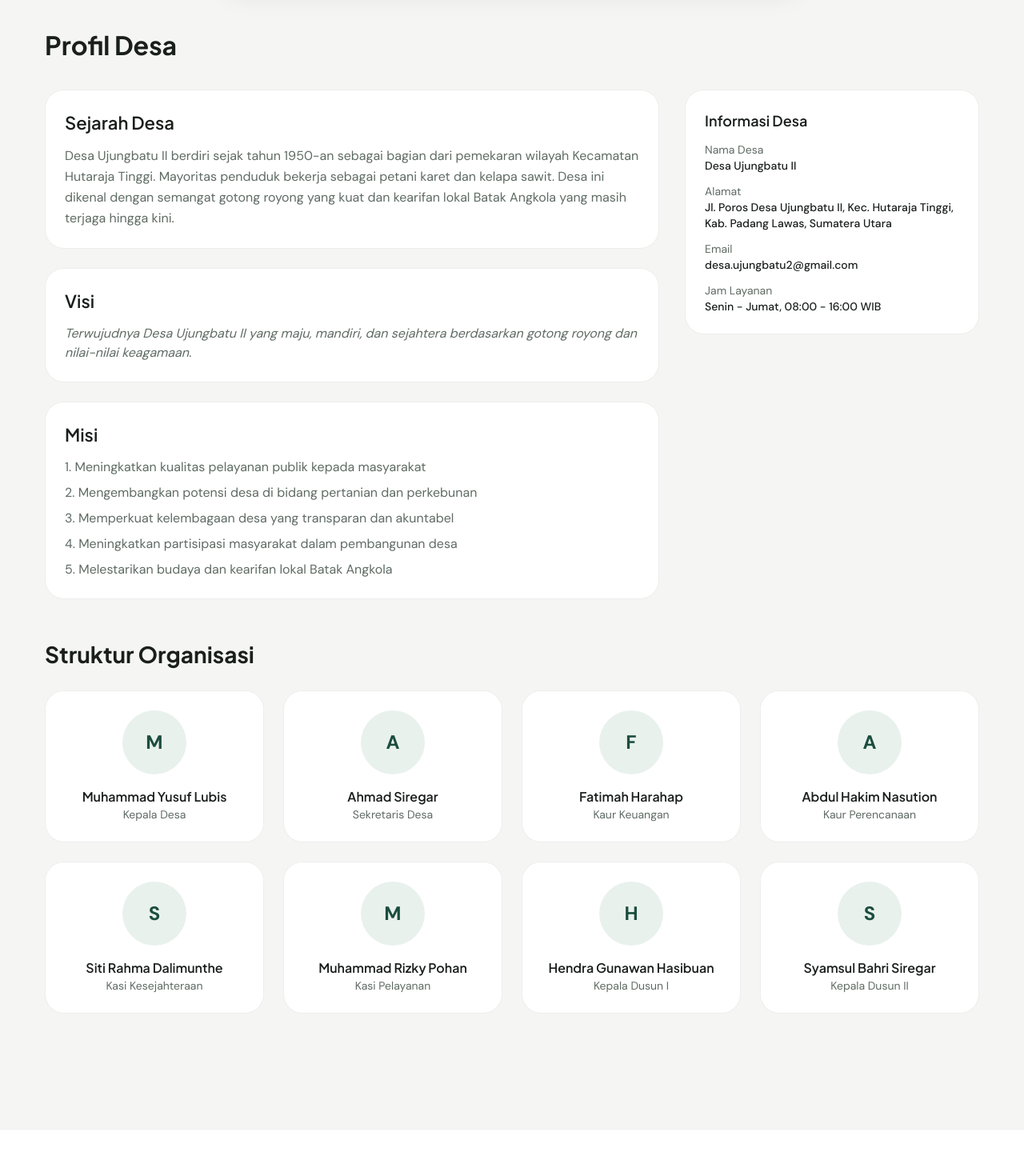
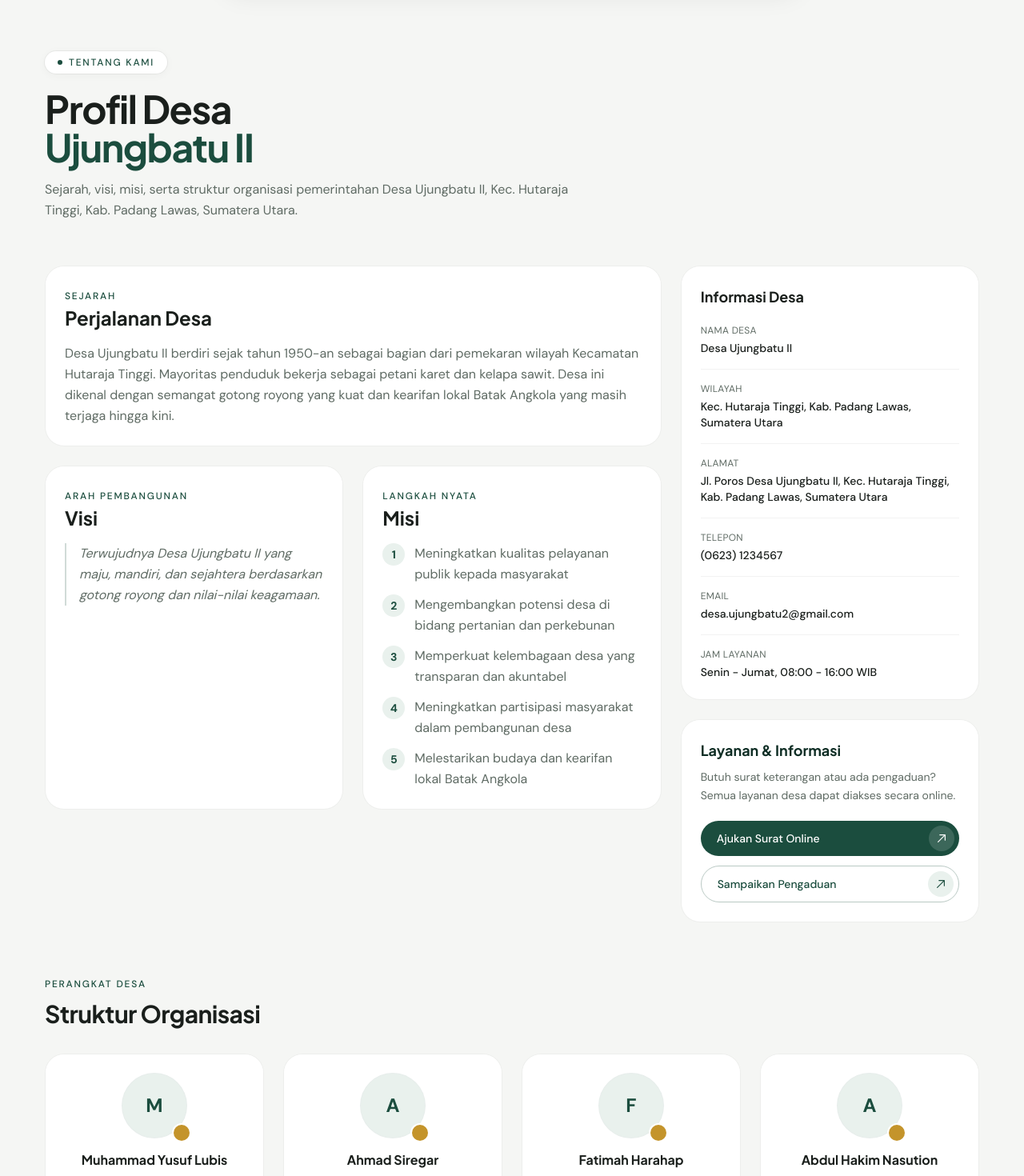
Before and after one commit to Stackpilot02/SID-UjungbatuII, a Next.js app: page /desa/profil in a window 1280 px wide. Shown: the part 80-1550 px from the top of the page at 80% size. Built offline with nearby package versions, Linux system fonts and the light colour scheme; no server answers; a web font is replaced by a local one.

Commit message:
feat: perbaiki layout halaman profil desa

```diff
--- a/src/app/(public)/desa/profil/page.tsx
+++ b/src/app/(public)/desa/profil/page.tsx
@@ -4,45 +4,127 @@ import { VillageProfile, OrganizationStructureItem } from '@/lib/types';
 
 export const dynamic = 'force-dynamic';
 
+const infoItems = [
+  { label: 'Nama Desa', key: 'villageName' as const },
+  { label: 'Wilayah', key: 'region' as const },
+  { label: 'Alamat', key: 'address' as const },
+  { label: 'Telepon', key: 'phone' as const },
+  { label: 'Email', key: 'email' as const },
+  { label: 'Jam Layanan', key: 'workingHours' as const },
+];
+
 export default async function ProfilPage() {
   const { profile, structure } = await api.get<{ profile: VillageProfile; structure: OrganizationStructureItem[] }>('/api/profile');
   const v = profile || {} as VillageProfile;
+  const region = [v.district, v.regency, v.province].filter(Boolean).join(', ');
+
+  const infoValues: Record<string, string> = {
+    villageName: v.villageName ?? '',
+    region: region ?? '',
+    address: v.address ?? '',
+    phone: v.phone ?? '',
+    email: v.email ?? '',
+    workingHours: v.workingHours ?? '',
+  };
 
   return (
-    <div className="max-w-[1200px] mx-auto px-4 py-12">
-      <h1 className="text-[32px] font-bold mb-8">Profil Desa</h1>
+    <div className="max-w-[1200px] mx-auto px-4 py-14 md:py-20">
+      <div className="mb-14">
+        <span className="inline-flex items-center gap-2 bg-white rounded-full px-4 py-1.5 ring-1 ring-black/[0.05] shadow-[0_2px_12px_rgba(27,30,28,0.04)]">
+          <span className="w-1.5 h-1.5 rounded-full bg-[var(--color-primary)]" />
+          <span className="text-xs font-medium text-[var(--color-primary)] tracking-[0.15em] uppercase">Tentang Kami</span>
+        </span>
+        <h1 className="text-4xl md:text-5xl font-[family-name:var(--font-heading)] font-bold tracking-[-0.03em] mt-5 mb-4">
+          Profil Desa
+          <span className="block text-[var(--color-primary)]">Ujungbatu II</span>
+        </h1>
+        <p className="text-[var(--color-text-muted)] max-w-2xl leading-relaxed">
+          Sejarah, visi, misi, serta struktur organisasi pemerintahan Desa Ujungbatu II, Kec. Hutaraja Tinggi, Kab. Padang Lawas, Sumatera Utara.
+        </p>
+      </div>
 
-      <div className="grid grid-cols-1 lg:grid-cols-3 gap-8 mb-12">
+      <div className="grid grid-cols-1 lg:grid-cols-3 gap-6 mb-16">
         <div className="lg:col-span-2 space-y-6">
-          <Card><h2 className="text-[22px] font-semibold mb-3">Sejarah Desa</h2><p className="text-[var(--color-text-muted)] leading-relaxed">{v.history}</p></Card>
-          <Card><h2 className="text-[22px] font-semibold mb-3">Visi</h2><p className="text-[var(--color-text-muted)] italic">{v.vision}</p></Card>
           <Card>
-            <h2 className="text-[22px] font-semibold mb-3">Misi</h2>
-            <ol className="list-decimal list-inside space-y-2 text-[var(--color-text-muted)]">
-              {(v.mission || []).map((m: string, i: number) => <li key={i}>{m}</li>)}
-            </ol>
+            <span className="text-xs font-medium text-[var(--color-primary)] tracking-[0.15em] uppercase">Sejarah</span>
+            <h2 className="text-2xl font-bold font-[family-name:var(--font-heading)] mb-4">Perjalanan Desa</h2>
+            <p className="text-[var(--color-text-muted)] leading-relaxed">{v.history}</p>
           </Card>
+
+          <div className="grid grid-cols-1 md:grid-cols-2 gap-6">
+            <Card className="h-full">
+              <span className="text-xs font-medium text-[var(--color-primary)] tracking-[0.15em] uppercase">Arah Pembangunan</span>
+              <h2 className="text-2xl font-bold font-[family-name:var(--font-heading)] mb-4">Visi</h2>
+              <p className="text-[var(--color-text-muted)] leading-relaxed italic border-l-2 border-[var(--color-primary)]/20 pl-4">{v.vision}</p>
+            </Card>
+            <Card className="h-full">
+              <span className="text-xs font-medium text-[var(--color-primary)] tracking-[0.15em] uppercase">Langkah Nyata</span>
+              <h2 className="text-2xl font-bold font-[family-name:var(--font-heading)] mb-4">Misi</h2>
+              <ol className="space-y-3 text-[var(--color-text-muted)]">
+                {(v.mission || []).map((m: string, i: number) => (
+                  <li key={i} className="flex gap-3">
+                    <span className="flex-shrink-0 w-7 h-7 rounded-full bg-[var(--color-primary-tint)] text-[var(--color-primary)] text-sm font-bold flex items-center justify-center">{i + 1}</span>
+                    <span className="leading-relaxed">{m}</span>
+                  </li>
+                ))}
+              </ol>
+            </Card>
+          </div>
         </div>
+
         <div className="space-y-6">
           <Card>
-            <h3 className="font-semibold text-lg mb-3">Informasi Desa</h3>
-            <dl className="space-y-3 text-sm">
-              <div><dt className="text-[var(--color-text-muted)]">Nama Desa</dt><dd className="font-medium">{v.villageName}</dd></div>
-              <div><dt className="text-[var(--color-text-muted)]">Alamat</dt><dd className="font-medium">{v.address}</dd></div>
-              <div><dt className="text-[var(--color-text-muted)]">Email</dt><dd className="font-medium">{v.email}</dd></div>
-              <div><dt className="text-[var(--color-text-muted)]">Jam Layanan</dt><dd className="font-medium">{v.workingHours}</dd></div>
+            <h3 className="font-bold text-lg font-[family-name:var(--font-heading)] mb-5">Informasi Desa</h3>
+            <dl className="space-y-4 text-sm">
+              {infoItems.map((item) => (
+                <div key={item.key} className="pb-4 border-b border-black/[0.05] last:border-0 last:pb-0">
+                  <dt className="text-xs text-[var(--color-text-muted)] uppercase tracking-wide mb-1">{item.label}</dt>
+                  <dd className="font-medium">{infoValues[item.key] || '—'}</dd>
+                </div>
+              ))}
             </dl>
+          </Card>
+
+          <Card className="bg-[var(--color-primary-tint)]" innerClassName="bg-[var(--color-primary-tint)]">
+            <h3 className="font-bold text-lg font-[family-name:var(--font-heading)] text-[var(--color-primary-dark)] mb-2">Layanan & Informasi</h3>
+            <p className="text-sm text-[var(--color-text-muted)] leading-relaxed">
+              Butuh surat keterangan atau ada pengaduan? Semua layanan desa dapat diakses secara online.
+            </p>
+            <div className="mt-5 flex flex-col gap-3">
+              <a href="/desa/layanan-surat" className="group inline-flex items-center justify-between gap-2 bg-[var(--color-primary)] text-white rounded-full pl-5 pr-1.5 py-1.5 text-sm font-medium transition-all duration-500 ease-[cubic-bezier(0.32,0.72,0,1)] hover:bg-[var(--color-primary-dark)] active:scale-[0.97]">
+                Ajukan Surat Online
+                <span className="w-8 h-8 rounded-full bg-white/15 flex items-center justify-center transition-transform duration-500 ease-[cubic-bezier(0.32,0.72,0,1)] group-hover:translate-x-0.5">
+                  <svg className="w-3.5 h-3.5" fill="none" stroke="currentColor" strokeWidth={2} viewBox="0 0 24 24">
+                    <path strokeLinecap="round" strokeLinejoin="round" d="M4.5 19.5l15-15m0 0H8.25m11.25 0v11.25" />
+                  </svg>
+                </span>
+              </a>
+              <a href="/desa/pengaduan" className="group inline-flex items-center justify-between gap-2 border border-[var(--color-primary)]/30 text-[var(--color-primary)] rounded-full pl-5 pr-1.5 py-1.5 text-sm font-medium transition-all duration-500 ease-[cubic-bezier(0.32,0.72,0,1)] hover:bg-white active:scale-[0.97]">
+                Sampaikan Pengaduan
+                <span className="w-8 h-8 rounded-full bg-[var(--color-primary-tint)] flex items-center justify-center transition-transform duration-500 ease-[cubic-bezier(0.32,0.72,0,1)] group-hover:translate-x-0.5">
+                  <svg className="w-3.5 h-3.5" fill="none" stroke="currentColor" strokeWidth={2} viewBox="0 0 24 24">
+                    <path strokeLinecap="round" strokeLinejoin="round" d="M4.5 19.5l15-15m0 0H8.25m11.25 0v11.25" />
+                  </svg>
+                </span>
+              </a>
+            </div>
           </Card>
         </div>
       </div>
 
-      <h2 className="text-[28px] font-bold mb-6">Struktur Organisasi</h2>
+      <div className="mb-8">
+        <span className="text-xs font-medium text-[var(--color-primary)] tracking-[0.15em] uppercase">Perangkat Desa</span>
+        <h2 className="text-3xl font-bold font-[family-name:var(--font-heading)] tracking-[-0.02em] mt-2">Struktur Organisasi</h2>
+      </div>
       <div className="grid grid-cols-1 sm:grid-cols-2 lg:grid-cols-4 gap-6">
         {(structure || []).map((person: OrganizationStructureItem) => (
           <Card key={person.id} className="text-center">
-            <div className="w-20 h-20 rounded-full bg-[var(--color-primary-tint)] mx-auto mb-4 flex items-center justify-center text-[var(--color-primary)] text-2xl font-bold">{person.name.charAt(0)}</div>
-            <h3 className="font-semibold">{person.name}</h3>
-            <p className="text-sm text-[var(--color-text-muted)]">{person.position}</p>
+            <div className="relative w-20 h-20 rounded-full mx-auto mb-4 bg-[var(--color-primary-tint)] ring-1 ring-[var(--color-primary)]/10 flex items-center justify-center text-[var(--color-primary)] text-2xl font-bold">
+              {person.name.charAt(0)}
+              <span className="absolute -bottom-1 -right-1 w-5 h-5 rounded-full bg-[var(--color-accent-gold)] ring-2 ring-white" />
+            </div>
+            <h3 className="font-bold text-base font-[family-name:var(--font-heading)]">{person.name}</h3>
+            <p className="text-sm text-[var(--color-text-muted)] mt-1">{person.position}</p>
           </Card>
         ))}
       </div>
--- a/src/lib/types.ts
+++ b/src/lib/types.ts
@@ -1,9 +1,13 @@
 export interface VillageProfile {
   villageName: string;
+  district?: string;
+  regency?: string;
+  province?: string;
   history: string;
   vision: string;
   mission: string[];
   address: string;
+  phone?: string;
   email: string;
   workingHours: string;
   [key: string]: unknown;
```
